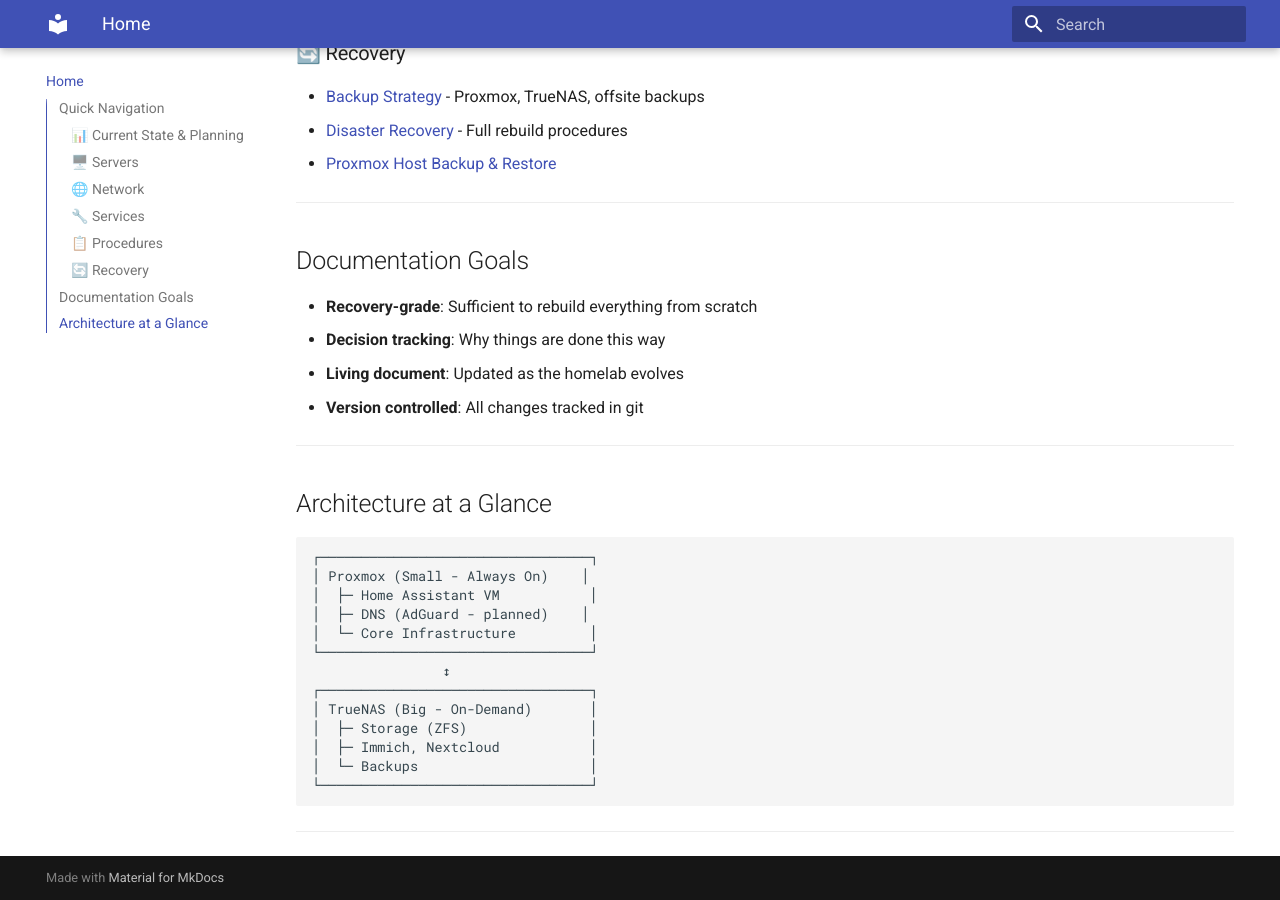
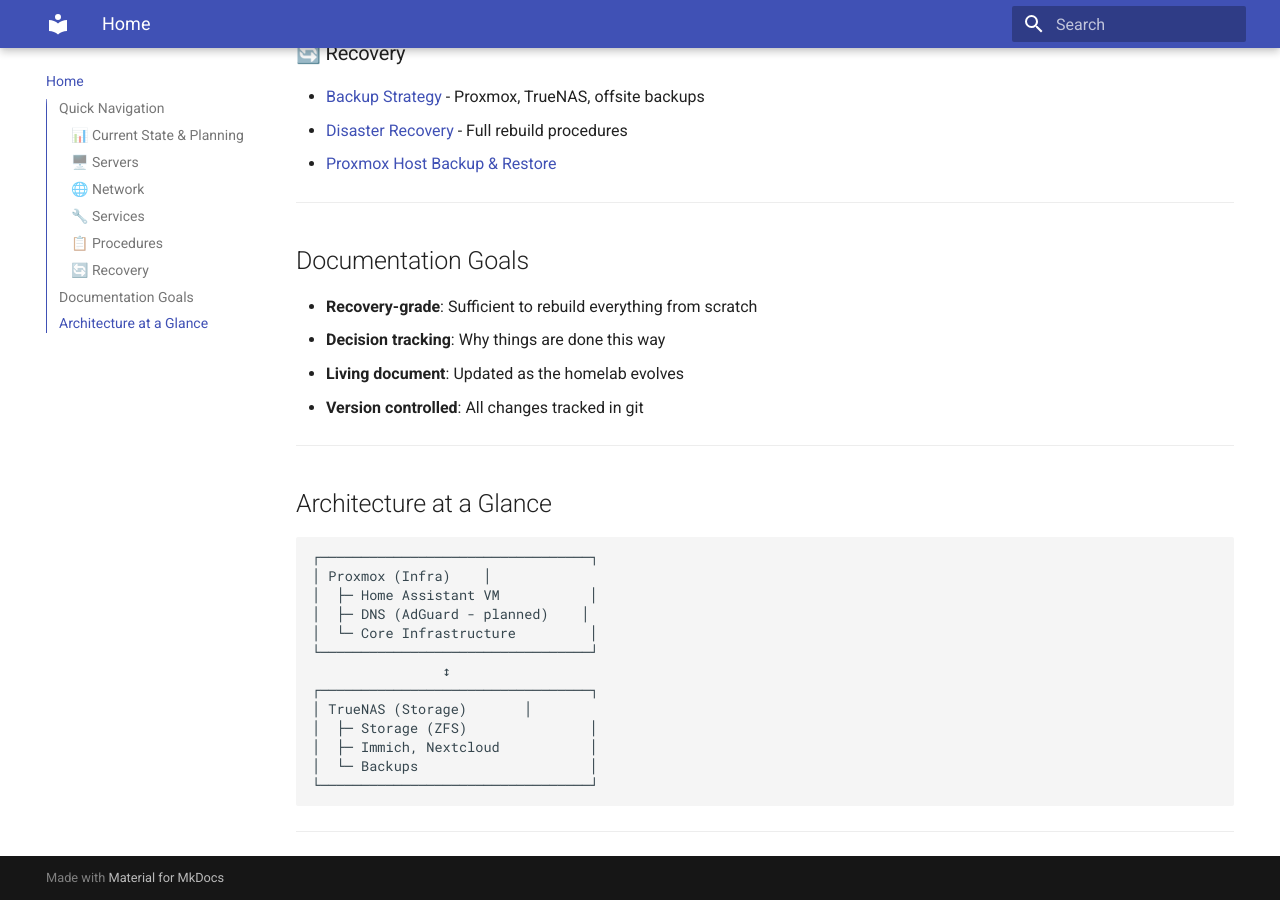
Before and after one commit to Benle90/homelab-docs-public, an MkDocs documentation site: the page built from docs/README.md, in a window 1280 px wide and 900 px high, scrolled down 1362 px. Built offline with MkDocs 1.6.1 and Material for MkDocs 9.7.7, drawn with Linux system fonts in a browser that asks for light colours.

Commit message:
Update Proxmox and TrueNAS labels in README

````diff
--- a/docs/README.md
+++ b/docs/README.md
@@ -58,14 +58,14 @@ This repository documents my entire homelab setup with the assumption that **eve
 
 ```
 ┌─────────────────────────────────┐
-│ Proxmox (Small - Always On)    │
+│ Proxmox (Infra)    │
 │  ├─ Home Assistant VM           │
 │  ├─ DNS (AdGuard - planned)    │
 │  └─ Core Infrastructure         │
 └─────────────────────────────────┘
                 ↕
 ┌─────────────────────────────────┐
-│ TrueNAS (Big - On-Demand)       │
+│ TrueNAS (Storage)       │
 │  ├─ Storage (ZFS)               │
 │  ├─ Immich, Nextcloud           │
 │  └─ Backups                     │
````
